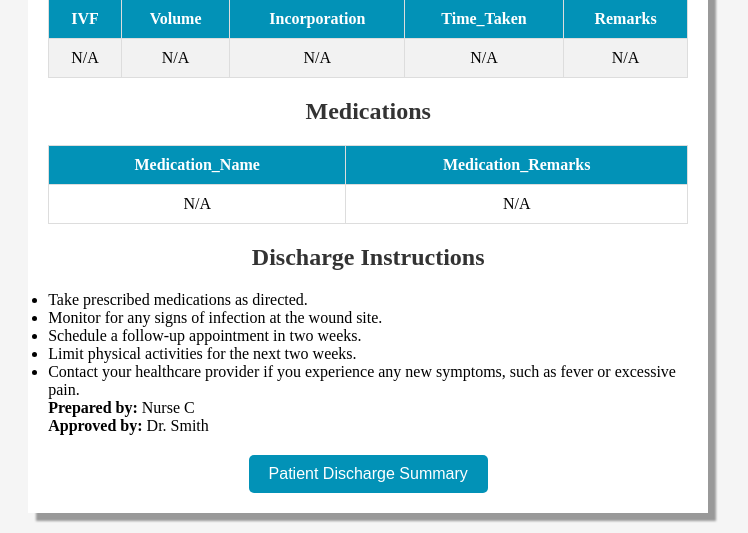
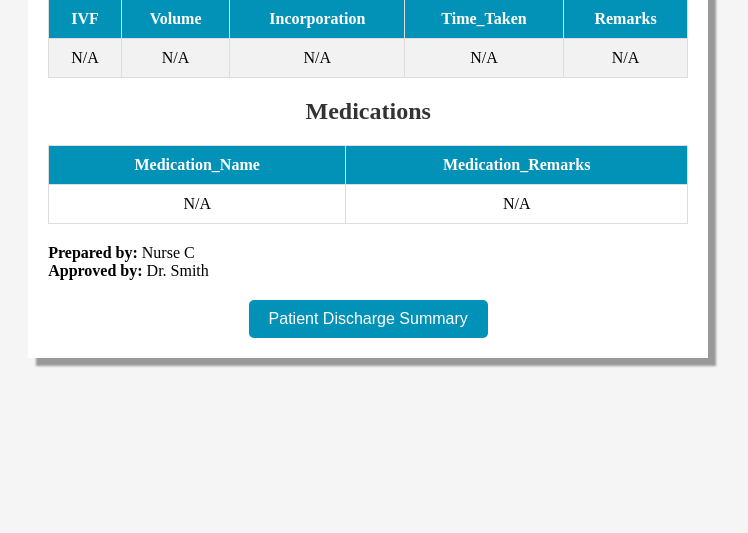
Before and after one commit to bcharles4/sia102_4a_grp4, a Django app: page /dischargeSummary/admin/ in a window 1280 px wide. Shown: the part 992-1525 px from the top of the page, without its empty margins (412-1160 px from the left). After the commit the page ends 1359 px from the top, so only its background shows below. Run offline with Django 5.2, Linux system fonts and the light colour scheme; some libraries are stand-ins or nearby versions.

Commit message:
Update dischargeSummary.html

```diff
--- a/DocuCare-Integrated_System-Django/SIA102/SIA102/templates/SIA102/dischargeSummary.html
+++ b/DocuCare-Integrated_System-Django/SIA102/SIA102/templates/SIA102/dischargeSummary.html
@@ -175,19 +175,6 @@
             </table>
         </div>
 
-        <!-- Discharge Instructions Section -->
-        <div class="section">
-            <h2>Discharge Instructions</h2>
-            <ul>
-                <li>Take prescribed medications as directed.</li>
-                <li>Monitor for any signs of infection at the wound site.</li>
-                <li>Schedule a follow-up appointment in two weeks.</li>
-                <li>Limit physical activities for the next two weeks.</li>
-                <li>Contact your healthcare provider if you experience any new symptoms, such as fever or excessive
-                    pain.</li>
-            </ul>
-        </div>
-
         <!-- Footer -->
         <div class="section">
             <p><strong>Prepared by:</strong> Nurse C</p>
```
